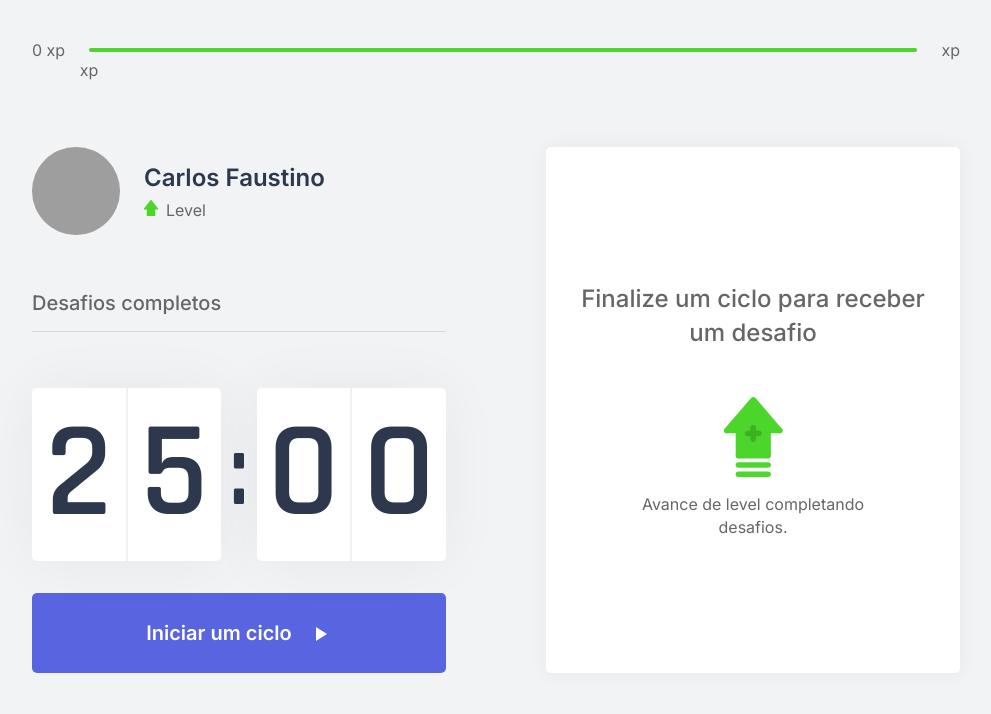
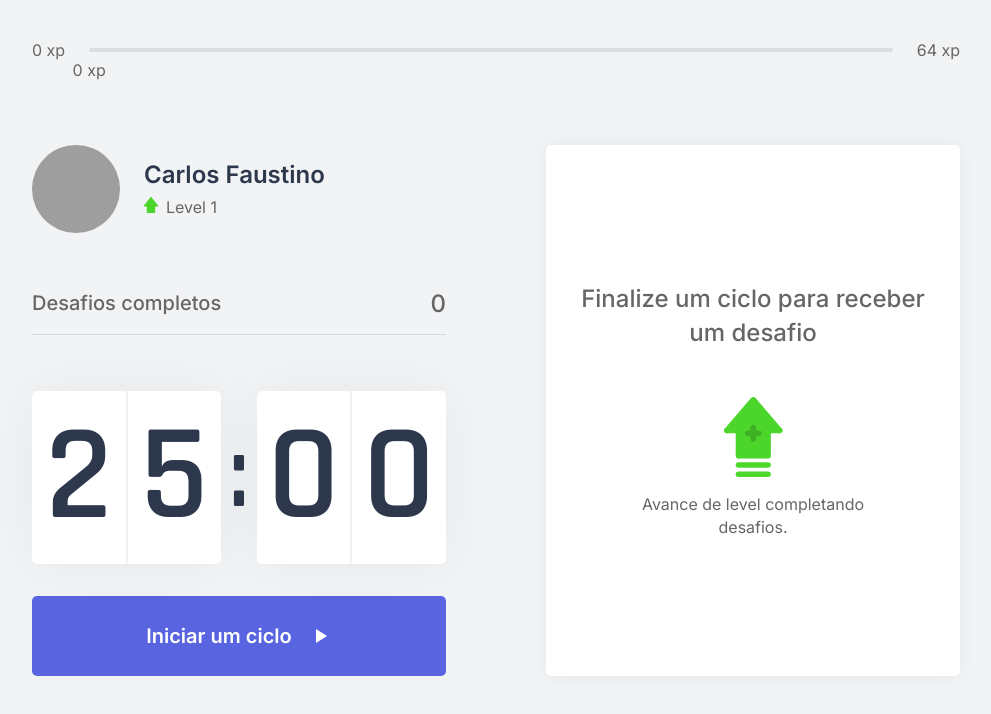
Before and after one commit to carlos-HFC/moveit, a Next.js app: page / in a window 1280 px wide. Shown: the top 714 px of the page, without its empty margins (144-1135 px from the left). Built offline with nearby package versions, Linux system fonts and the light colour scheme; grey boxes are pictures that could not be loaded.

Commit message:
Inserção de cookies e SSR

```diff
--- a/src/pages/index.tsx
+++ b/src/pages/index.tsx
@@ -1,9 +1,22 @@
+import { GetServerSideProps } from "next";
 import Head from "next/head";
 import { ChallengeBox, CompletedChallenge, Countdown, ExperienceBar, Profile } from "../components";
+import { ChallengeProvider } from "../context/ChallengeContext";
 import { CountdownProvider } from "../context/CountdownContext";
 
-export default function Home() {
+interface HomeProps {
+  level: number
+  currentExperience: number
+  challengesCompleted: number
+}
+
+export default function Home(props: HomeProps) {
   return (
+    <ChallengeProvider
+      level={props.level}
+      currentExperience={props.currentExperience}
+      challengesCompleted={props.challengesCompleted}
+    >
       <div className="container">
         <Head>
           <title>Início | Move.it</title>
@@ -18,11 +31,28 @@ export default function Home() {
               <CompletedChallenge />
               <Countdown />
             </div>
+
             <div>
               <ChallengeBox />
             </div>
           </section>
         </CountdownProvider>
       </div>
+    </ChallengeProvider>
   )
 }
+
+/**
+ * DEVE SER OBRIGATORIAMENTE ESTE NOME E PRECISA SER ASSÍNCRONA
+ */
+export const getServerSideProps: GetServerSideProps = async (ctx) => {
+  const { level, currentExperience, challengesCompleted } = ctx.req.cookies
+
+  return {
+    props: {
+      level: Number(level),
+      currentExperience: Number(currentExperience),
+      challengesCompleted: Number(challengesCompleted)
+    }
+  }
+}
```
Lines whose indentation alone changed are shown as unchanged.
